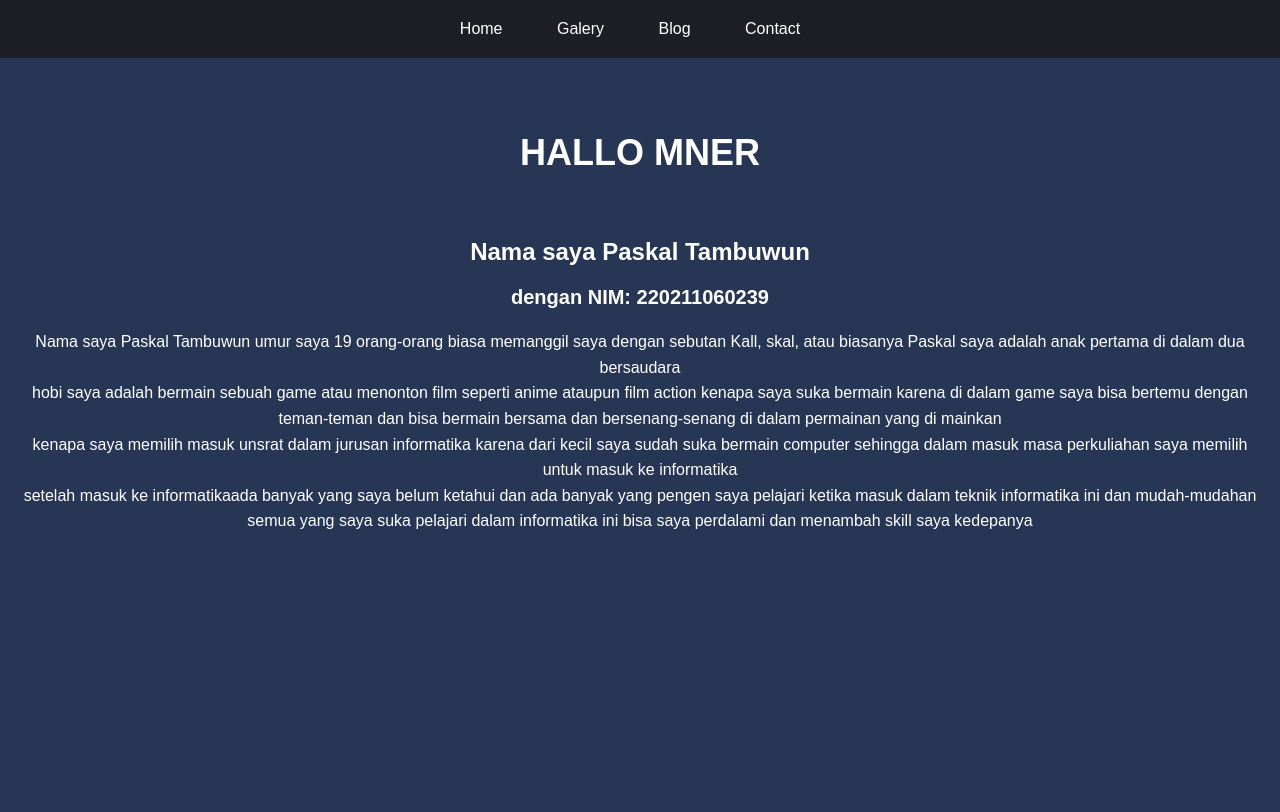
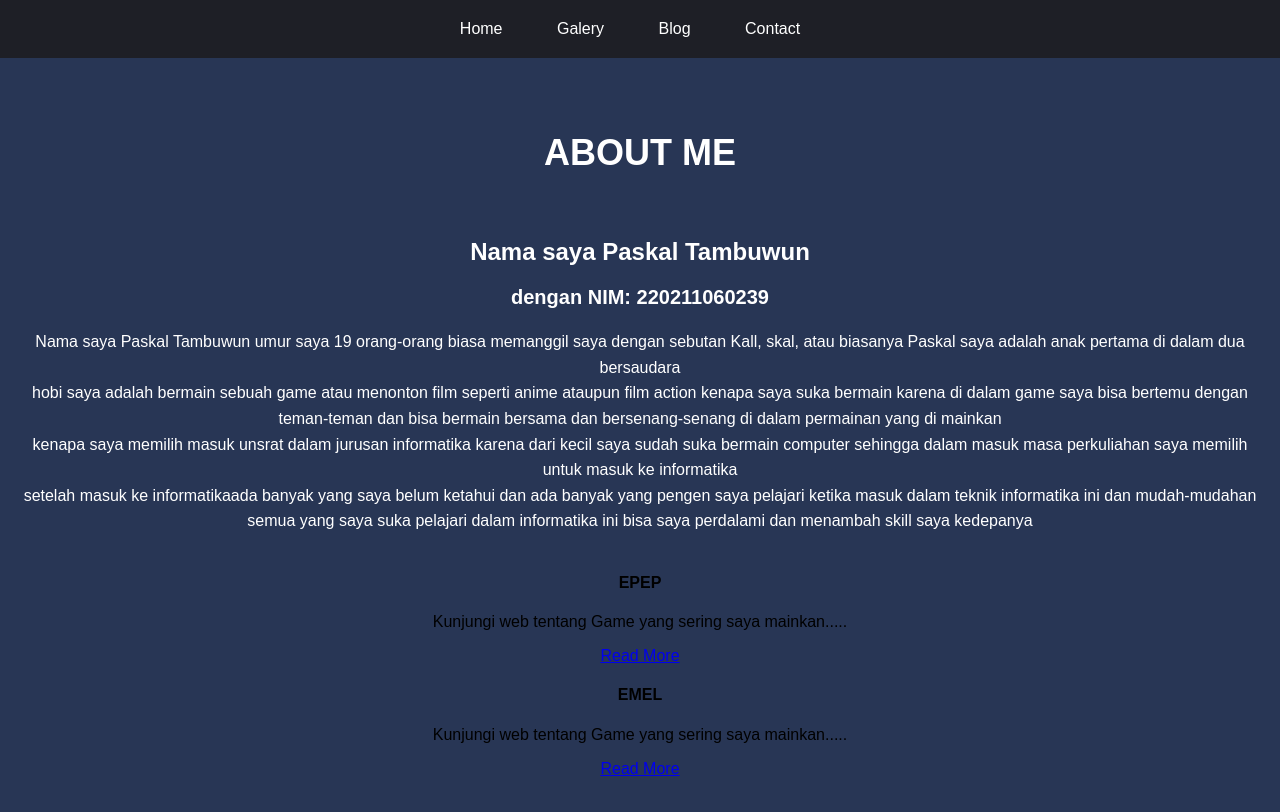
Before and after one commit to Paskal283/PaskalTUGAS002.github.io, a plain HTML site: page Blog.html in a window 1280 px wide. Drawn offline with Linux system fonts and the light colour scheme.

Commit message:
Update Blog.html

```diff
--- a/Blog.html
+++ b/Blog.html
@@ -20,12 +20,12 @@
         </li>
 
         <li class="li-navbar">
-          <a href="ContactME.html" class="a-navbar">Contact</a>
+          <a href="ContactMe.html" class="a-navbar">Contact</a>
         </li>
       </ul>
     </div>
 <header>
-      <h1>HALLO MNER</h1>
+      <h1>ABOUT ME</h1>
 
     <main>
       <section id="blog-posts">
@@ -50,9 +50,28 @@
               </article>
         </div>
 
+
+      <div class="blog-konten">
+
+        <div class="blog-web">
+          <h4>EPEP</h4>
+          <p>Kunjungi web tentang Game yang sering saya mainkan.....</p>
+          <a href="https://kumparan.com/info-sport/apa-itu-game-ff-ini-penjelasan-serta-kelebihannya-1w6GNKQHkZ4" class="read-more">Read More</a>
+        </div>
+
+        <div class="blog-web">
+          <h4>EMEL</h4>
+          <p>Kunjungi web tentang Game yang sering saya mainkan.....</p>
+          <a href="https://kumparan.com/info-sport/apa-itu-mobile-legends-ini-cara-memainkannya-1w6HO5wK6gh" class="read-more">Read More</a>
+
+        </div>
+
+      </div>
+
       </section>
     </main>
 
 </header>
   </body>
+  <script src="script.js"></script>
 </html>
```
